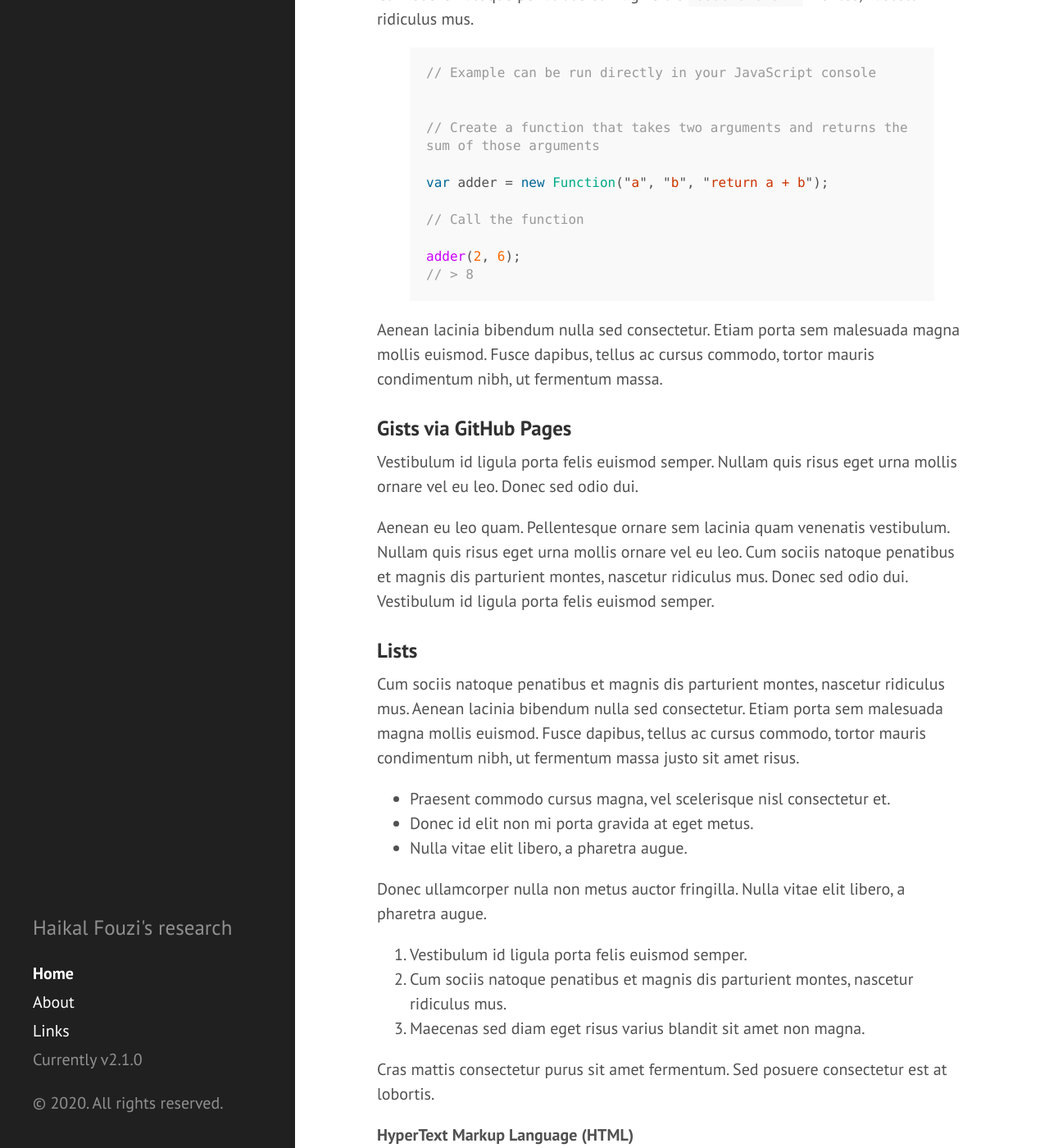
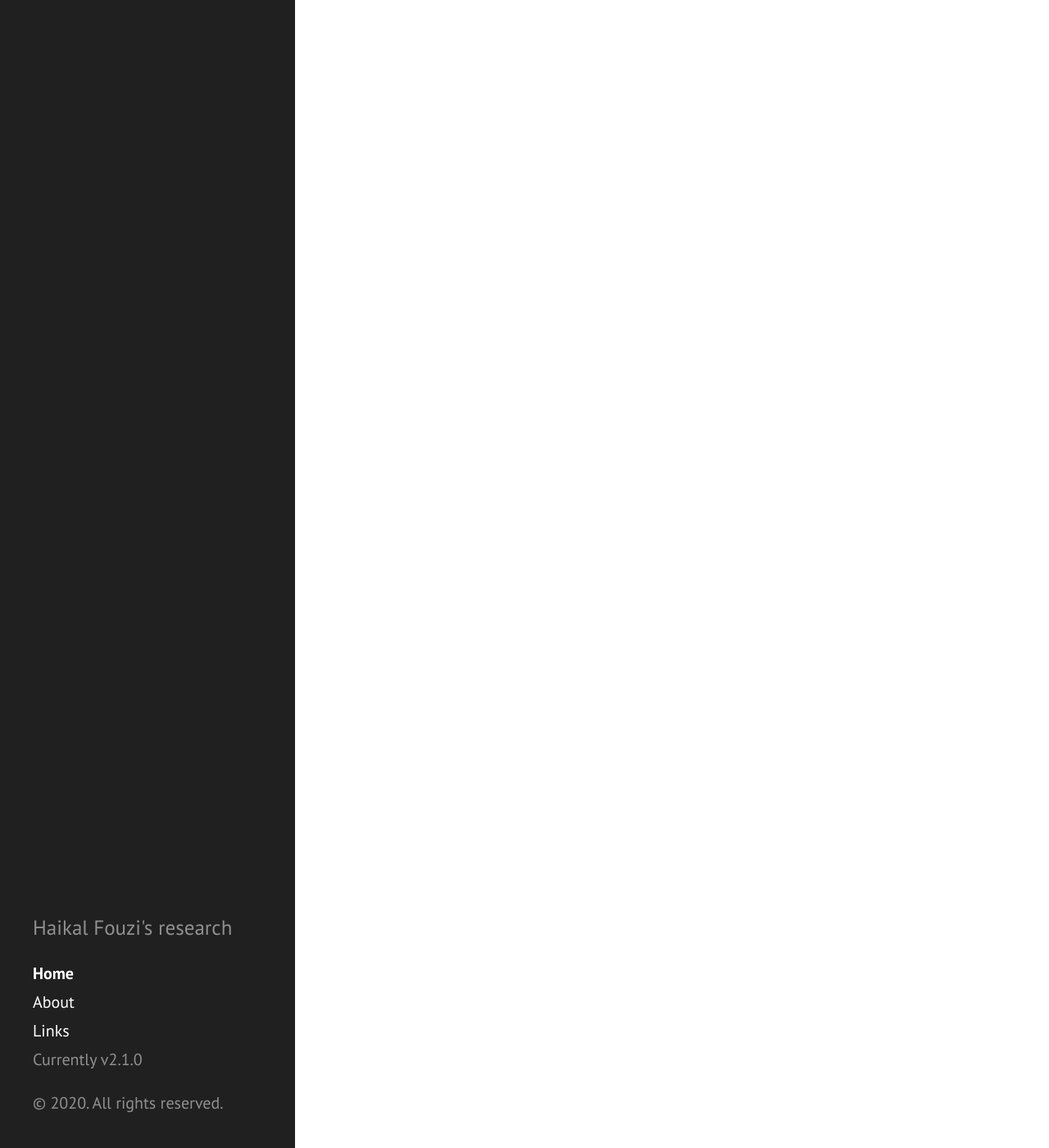
Before and after one commit to haikalfouzi/haikalfouzi.github.io, a Jekyll site: the page built from index.html, in a window 1280 px wide and 1400 px high, scrolled down 2797 px. Shown: the whole window at 82% size. Built offline with Jekyll 4.4.1, drawn with Linux system fonts in a browser that asks for light colours; the list of posts is cut into pages by our own code; some of the changed text lies outside the part shown.

Commit message:
removed old post

```diff
--- a/_posts/2012-02-07-example-content.md
+++ /dev/null
@@ -1,138 +0,0 @@
----
-layout: post
-title: Example content
----
-
-
-<div class="message">
-  Howdy! This is an example blog post that shows several types of HTML content supported in this theme.
-</div>
-
-Cum sociis natoque penatibus et magnis <a href="#">dis parturient montes</a>, nascetur ridiculus mus. *Aenean eu leo quam.* Pellentesque ornare sem lacinia quam venenatis vestibulum. Sed posuere consectetur est at lobortis. Cras mattis consectetur purus sit amet fermentum.
-
-> Curabitur blandit tempus porttitor. Nullam quis risus eget urna mollis ornare vel eu leo. Nullam id dolor id nibh ultricies vehicula ut id elit.
-
-Etiam porta **sem malesuada magna** mollis euismod. Cras mattis consectetur purus sit amet fermentum. Aenean lacinia bibendum nulla sed consectetur.
-
-## Inline HTML elements
-
-HTML defines a long list of available inline tags, a complete list of which can be found on the [Mozilla Developer Network](https://developer.mozilla.org/en-US/docs/Web/HTML/Element).
-
-- **To bold text**, use `<strong>`.
-- *To italicize text*, use `<em>`.
-- Abbreviations, like <abbr title="HyperText Markup Langage">HTML</abbr> should use `<abbr>`, with an optional `title` attribute for the full phrase.
-- Citations, like <cite>&mdash; Mark otto</cite>, should use `<cite>`.
-- <del>Deleted</del> text should use `<del>` and <ins>inserted</ins> text should use `<ins>`.
-- Superscript <sup>text</sup> uses `<sup>` and subscript <sub>text</sub> uses `<sub>`.
-
-Most of these elements are styled by browsers with few modifications on our part.
-
-## Heading
-
-Vivamus sagittis lacus vel augue rutrum faucibus dolor auctor. Duis mollis, est non commodo luctus, nisi erat porttitor ligula, eget lacinia odio sem nec elit. Morbi leo risus, porta ac consectetur ac, vestibulum at eros.
-
-### Code
-
-Cum sociis natoque penatibus et magnis dis `code element` montes, nascetur ridiculus mus.
-
-{% highlight js %}
-// Example can be run directly in your JavaScript console
-
-// Create a function that takes two arguments and returns the sum of those arguments
-var adder = new Function("a", "b", "return a + b");
-
-// Call the function
-adder(2, 6);
-// > 8
-{% endhighlight %}
-
-Aenean lacinia bibendum nulla sed consectetur. Etiam porta sem malesuada magna mollis euismod. Fusce dapibus, tellus ac cursus commodo, tortor mauris condimentum nibh, ut fermentum massa.
-
-### Gists via GitHub Pages
-
-Vestibulum id ligula porta felis euismod semper. Nullam quis risus eget urna mollis ornare vel eu leo. Donec sed odio dui.
-
-
-
-Aenean eu leo quam. Pellentesque ornare sem lacinia quam venenatis vestibulum. Nullam quis risus eget urna mollis ornare vel eu leo. Cum sociis natoque penatibus et magnis dis parturient montes, nascetur ridiculus mus. Donec sed odio dui. Vestibulum id ligula porta felis euismod semper.
-
-### Lists
-
-Cum sociis natoque penatibus et magnis dis parturient montes, nascetur ridiculus mus. Aenean lacinia bibendum nulla sed consectetur. Etiam porta sem malesuada magna mollis euismod. Fusce dapibus, tellus ac cursus commodo, tortor mauris condimentum nibh, ut fermentum massa justo sit amet risus.
-
-* Praesent commodo cursus magna, vel scelerisque nisl consectetur et.
-* Donec id elit non mi porta gravida at eget metus.
-* Nulla vitae elit libero, a pharetra augue.
-
-Donec ullamcorper nulla non metus auctor fringilla. Nulla vitae elit libero, a pharetra augue.
-
-1. Vestibulum id ligula porta felis euismod semper.
-2. Cum sociis natoque penatibus et magnis dis parturient montes, nascetur ridiculus mus.
-3. Maecenas sed diam eget risus varius blandit sit amet non magna.
-
-Cras mattis consectetur purus sit amet fermentum. Sed posuere consectetur est at lobortis.
-
-<dl>
-  <dt>HyperText Markup Language (HTML)</dt>
-  <dd>The language used to describe and define the content of a Web page</dd>
-
-  <dt>Cascading Style Sheets (CSS)</dt>
-  <dd>Used to describe the appearance of Web content</dd>
-
-  <dt>JavaScript (JS)</dt>
-  <dd>The programming language used to build advanced Web sites and applications</dd>
-</dl>
-
-Integer posuere erat a ante venenatis dapibus posuere velit aliquet. Morbi leo risus, porta ac consectetur ac, vestibulum at eros. Nullam quis risus eget urna mollis ornare vel eu leo.
-
-### Images
-
-Quisque consequat sapien eget quam rhoncus, sit amet laoreet diam tempus. Aliquam aliquam metus erat, a pulvinar turpis suscipit at.
-
-![placeholder](http://placehold.it/800x400 "Large example image")
-![placeholder](http://placehold.it/400x200 "Medium example image")
-![placeholder](http://placehold.it/200x200 "Small example image")
-
-### Tables
-
-Aenean lacinia bibendum nulla sed consectetur. Lorem ipsum dolor sit amet, consectetur adipiscing elit.
-
-<table>
-  <thead>
-    <tr>
-      <th>Name</th>
-      <th>Upvotes</th>
-      <th>Downvotes</th>
-    </tr>
-  </thead>
-  <tfoot>
-    <tr>
-      <td>Totals</td>
-      <td>21</td>
-      <td>23</td>
-    </tr>
-  </tfoot>
-  <tbody>
-    <tr>
-      <td>Alice</td>
-      <td>10</td>
-      <td>11</td>
-    </tr>
-    <tr>
-      <td>Bob</td>
-      <td>4</td>
-      <td>3</td>
-    </tr>
-    <tr>
-      <td>Charlie</td>
-      <td>7</td>
-      <td>9</td>
-    </tr>
-  </tbody>
-</table>
-
-Nullam id dolor id nibh ultricies vehicula ut id elit. Sed posuere consectetur est at lobortis. Nullam quis risus eget urna mollis ornare vel eu leo.
-
------
-
-Want to see something else added? <a href="https://github.com/poole/poole/issues/new">Open an issue.</a>
--- a/_posts/2013-12-28-introducing-hyde.md
+++ /dev/null
@@ -1,37 +0,0 @@
----
-layout: post
-title: Introducing Hyde
----
-
-Hyde is a brazen two-column [Jekyll](http://jekyllrb.com) theme that pairs a prominent sidebar with uncomplicated content. It's based on [Poole](http://getpoole.com), the Jekyll butler.
-
-### Built on Poole
-
-Poole is the Jekyll Butler, serving as an upstanding and effective foundation for Jekyll themes by [@mdo](https://twitter.com/mdo). Poole, and every theme built on it (like Hyde here) includes the following:
-
-* Complete Jekyll setup included (layouts, config, [404](/404), [RSS feed](/atom.xml), posts, and [example page](/about))
-* Mobile friendly design and development
-* Easily scalable text and component sizing with `rem` units in the CSS
-* Support for a wide gamut of HTML elements
-* Related posts (time-based, because Jekyll) below each post
-* Syntax highlighting, courtesy Pygments (the Python-based code snippet highlighter)
-
-### Hyde features
-
-In addition to the features of Poole, Hyde adds the following:
-
-* Sidebar includes support for textual modules and a dynamically generated navigation with active link support
-* Two orientations for content and sidebar, default (left sidebar) and [reverse](https://github.com/poole/lanyon#reverse-layout) (right sidebar), available via `<body>` classes
-* [Eight optional color schemes](https://github.com/poole/hyde#themes), available via `<body>` classes
-
-[Head to the readme](https://github.com/poole/hyde#readme) to learn more.
-
-### Browser support
-
-Hyde is by preference a forward-thinking project. In addition to the latest versions of Chrome, Safari (mobile and desktop), and Firefox, it is only compatible with Internet Explorer 9 and above.
-
-### Download
-
-Hyde is developed on and hosted with GitHub. Head to the <a href="https://github.com/poole/hyde">GitHub repository</a> for downloads, bug reports, and features requests.
-
-Thanks!
```
Also changed, not shown: _posts/2012-02-06-whats-jekyll.md (deleted, +0 -12 lines), _posts/2020-06-18-test.md (+2 -2 lines).
